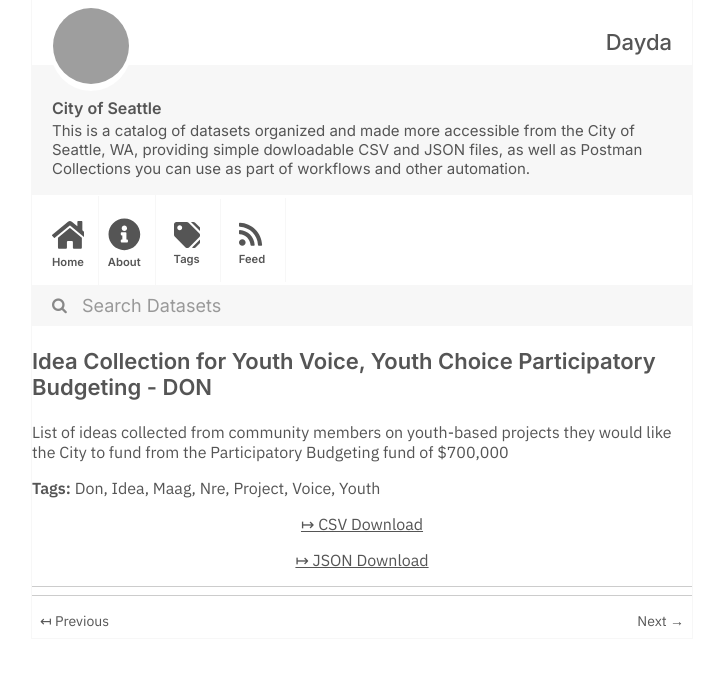
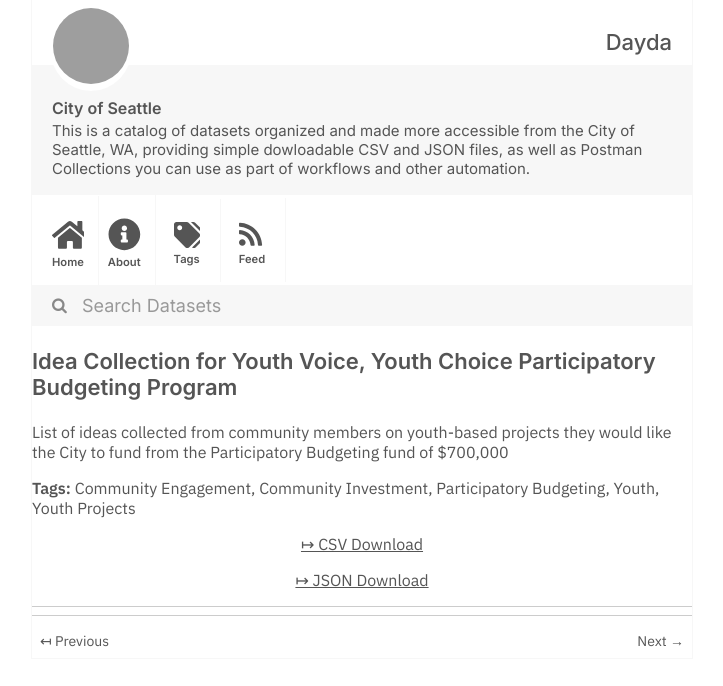
Before and after one commit to dayda-entities/city-of-seattle, a Jekyll site: the page built from _posts/2020-11-10-idea-collection-for-youth-voic.md, in a window 1280 px wide, cut to the strip 0-686 px from the top of the page. Shown: the whole strip, without its empty margins (278-1001 px from the left). Built offline with Jekyll 4.4.1, drawn with Linux system fonts in a browser that asks for light colours; grey boxes are pictures that could not be loaded.

```diff
--- a/_posts/2020-11-10-idea-collection-for-youth-voic.md
+++ b/_posts/2020-11-10-idea-collection-for-youth-voic.md
@@ -1,21 +1,19 @@
 ---
-title: 'Idea Collection for Youth Voice, Youth Choice Participatory Budgeting - DON'
-created: '2020-11-10T16:59:30.238553'
-modified: '2020-11-10T16:59:30.238563'
+title: 'Idea Collection for Youth Voice, Youth Choice Participatory Budgeting Program'
+created: '2020-11-10T16:59:14.356748'
+modified: '2020-11-10T16:59:14.356755'
 state: active
 type: dataset
 tags:
-  - Don
-  - Idea
-  - Maag
-  - Nre
-  - Project
-  - Voice
+  - Community Engagement
+  - Community Investment
+  - Participatory Budgeting
   - Youth
+  - Youth Projects
 groups:
   - Local Government
-csv_url: 'https://data.seattle.gov/api/views/hyeg-3jh7/rows.csv?accessType=DOWNLOAD'
-json_url: 'https://data.seattle.gov/api/views/hyeg-3jh7/rows.json?accessType=DOWNLOAD'
+csv_url: 'https://data.seattle.gov/api/views/aixp-hgxt/rows.csv?accessType=DOWNLOAD'
+json_url: 'https://data.seattle.gov/api/views/aixp-hgxt/rows.json?accessType=DOWNLOAD'
 layout: post
 
 ---
```
